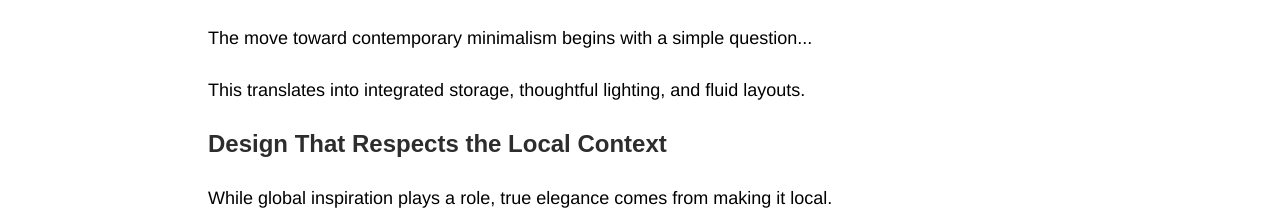
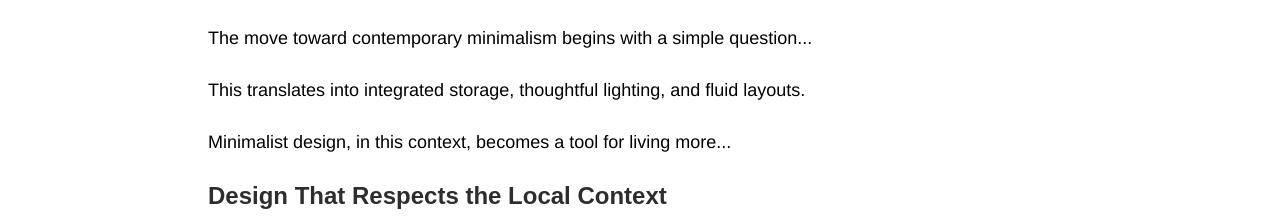
Before and after one commit to AtharAlamara/live-website, a React (Vite) app: page /news/article-minimal-elegance-riyadh in a window 1280 px wide. Shown: the part 1240-1458 px from the top of the page. Built offline with nearby package versions, Linux system fonts and the light colour scheme; no server answers; the database is empty; a web font is replaced by a local one.

Commit message:
Updated article-minimal-elegance-riyadh.tsx

```diff
--- a/src/Pages/article-minimal-elegance-riyadh.tsx
+++ b/src/Pages/article-minimal-elegance-riyadh.tsx
@@ -132,6 +132,8 @@ export default function Article2() {
   const S2   = t(`${base}-s2`, 'A Reflection of Lifestyle');
   const S2P1 = t(`${base}-s2p1`, 'The move toward contemporary minimalism begins with a simple question...');
   const S2P2 = t(`${base}-s2p2`, 'This translates into integrated storage, thoughtful lighting, and fluid layouts.');
+  const S2P3 = t(`${base}-s2p3`, 'Minimalist design, in this context, becomes a tool for living more...');
+
 
   const S3   = t(`${base}-s3`, 'Design That Respects the Local Context');
   const S3P1 = t(`${base}-s3p1`, 'While global inspiration plays a role, true elegance comes from making it local.');
@@ -265,7 +267,7 @@ export default function Article2() {
 
                 <p>{S2P1}</p>
                 <p>{S2P2}</p>
-
+                <p>{S2P3}</p>
 
                 {/* SUBTITLE 3 */}
                 <h2
```
